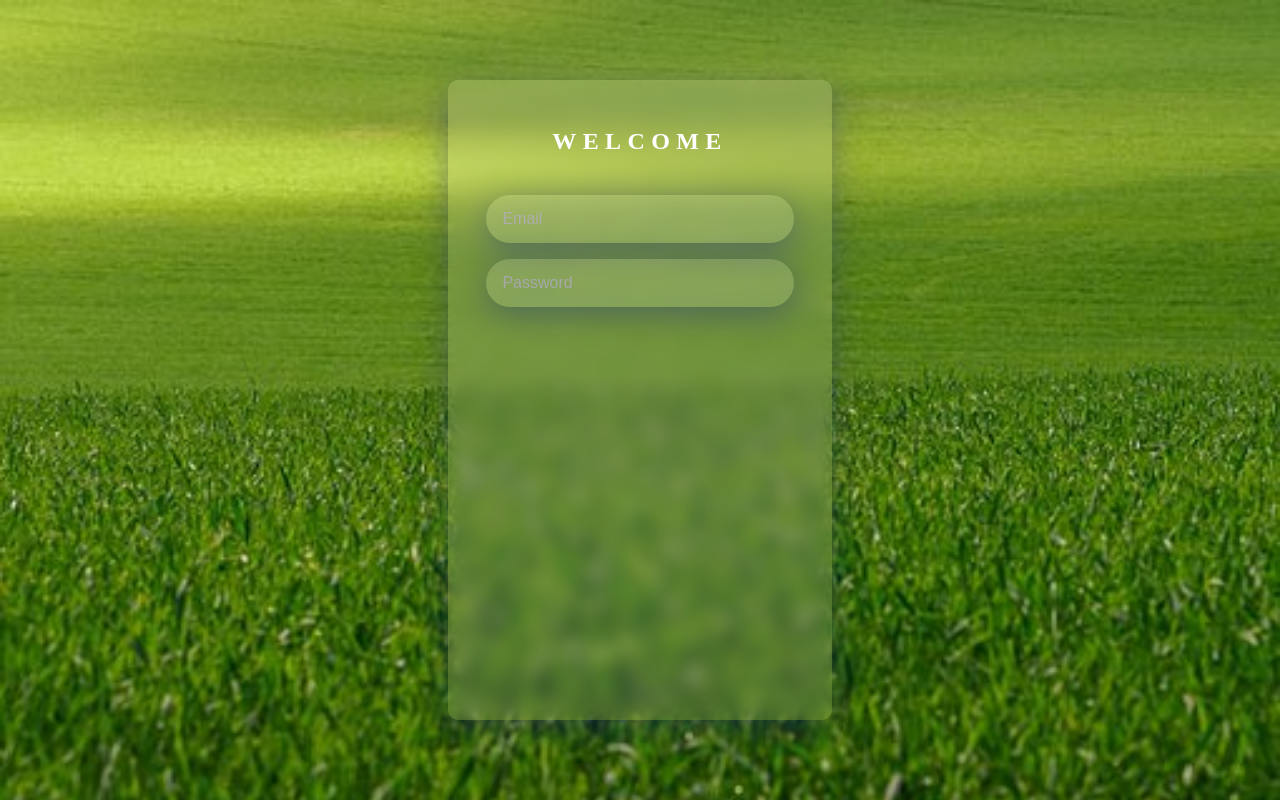
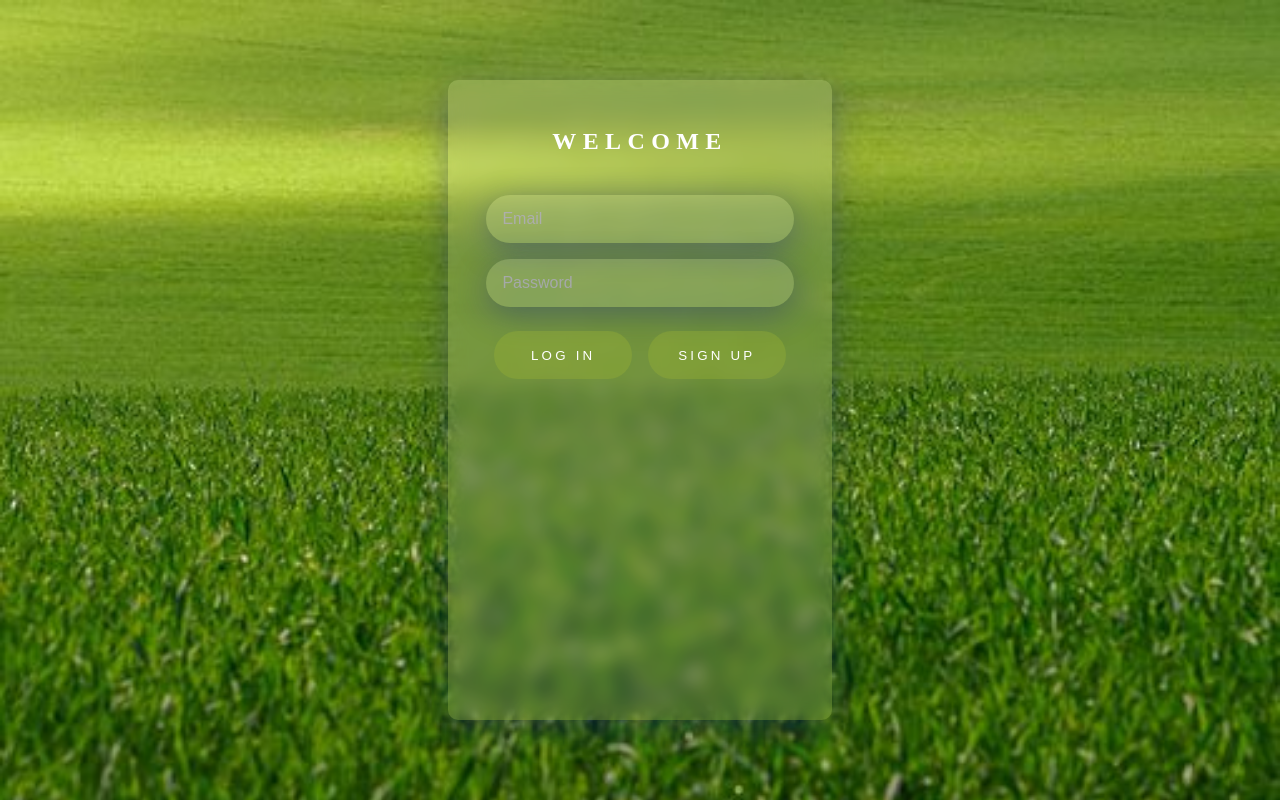
Before and after one commit to Archivaldi/account-test, a React (Create React App) app in the folder clientApp/: page / in a window 1280 px wide. Built offline with nearby package versions, Linux system fonts and the light colour scheme.

Commit message:
styled buttons

```diff
--- /dev/null
+++ b/clientApp/src/components/Button.jsx
@@ -0,0 +1,22 @@
+import styled from "styled-components";
+
+const Button = ({content}) => {
+    return (
+        <StyledButton>{content}</StyledButton>
+    )
+};
+
+const StyledButton = styled.button`
+    background: #9bb33355;
+    width: 45%;
+    border-radius: 2rem;
+    text-transform: uppercase;
+    letter-spacing: 0.2rem;
+    height: 3rem;
+    border: none;
+    color: white;
+    cursor: pointer;
+
+`;
+
+export default Button;
--- a/clientApp/src/pages/Login.jsx
+++ b/clientApp/src/pages/Login.jsx
@@ -4,9 +4,10 @@ import axios from "axios";
 import styled from "styled-components";
 import { FaGoogle } from "react-icons/fa"
 import { refreshToken } from "../utils/auth";
-import { MainContainer, InputContainer } from "../styles/Containers";
+import { MainContainer, InputContainer, ButtonContainer } from "../styles/Containers";
 import { WelcomeText } from "../styles/WelcomeText";
 import Input from "../components/Input";
+import Button from "../components/Button";
 
 const Login = (props) => {
     const [email, setEmail] = useState("");
@@ -69,6 +70,10 @@ const Login = (props) => {
                 <Input type="text" placeholder="Email" />
                 <Input type="password" placeholder="Password" />
             </InputContainer>
+            <ButtonContainer>
+                <Button content={"Log In"} />
+                <Button content={"Sign Up"} />
+            </ButtonContainer>
         </MainContainer>
         // <div>
         //     <label>Email: </label>
--- a/clientApp/src/styles/Containers.js
+++ b/clientApp/src/styles/Containers.js
@@ -23,3 +23,12 @@ export const InputContainer = styled.div`
     height: 20%;
     width: 100%;
 `;
+
+export const ButtonContainer = styled.div`
+    margin: 1rem 0 2rem 0;
+    width: 80%;
+    display: flex;
+    flex-direction: row;
+    align-items: center;
+    justify-content: space-around;
+`;
```
